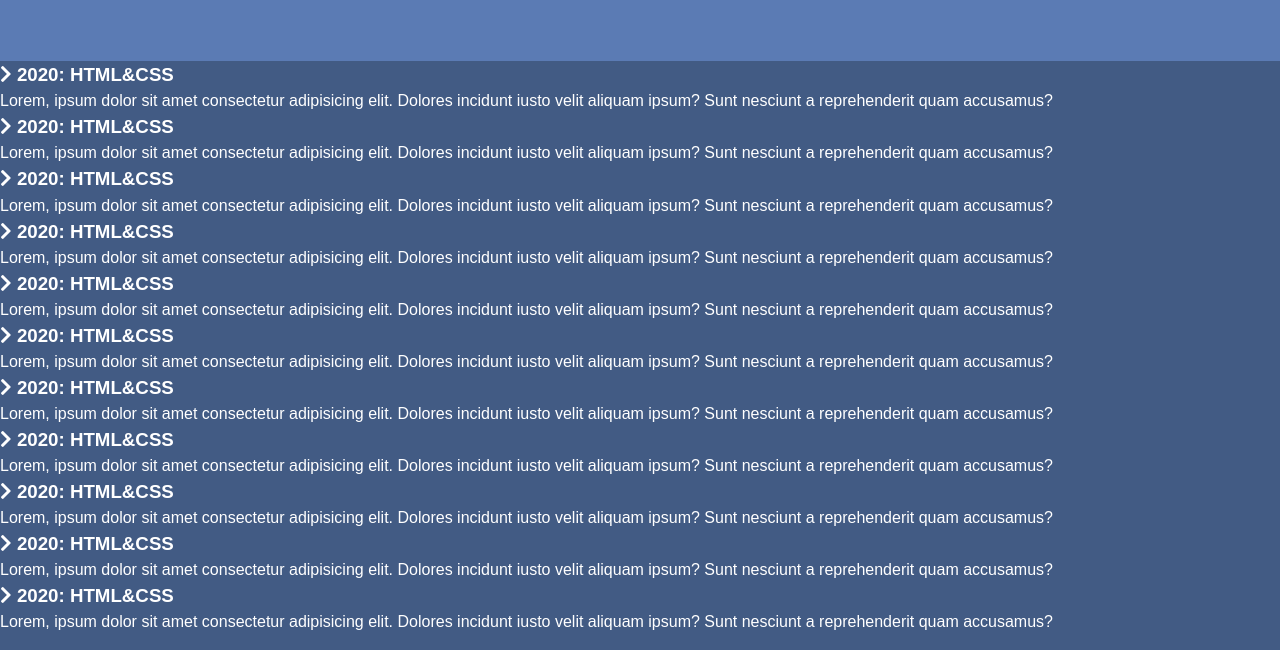
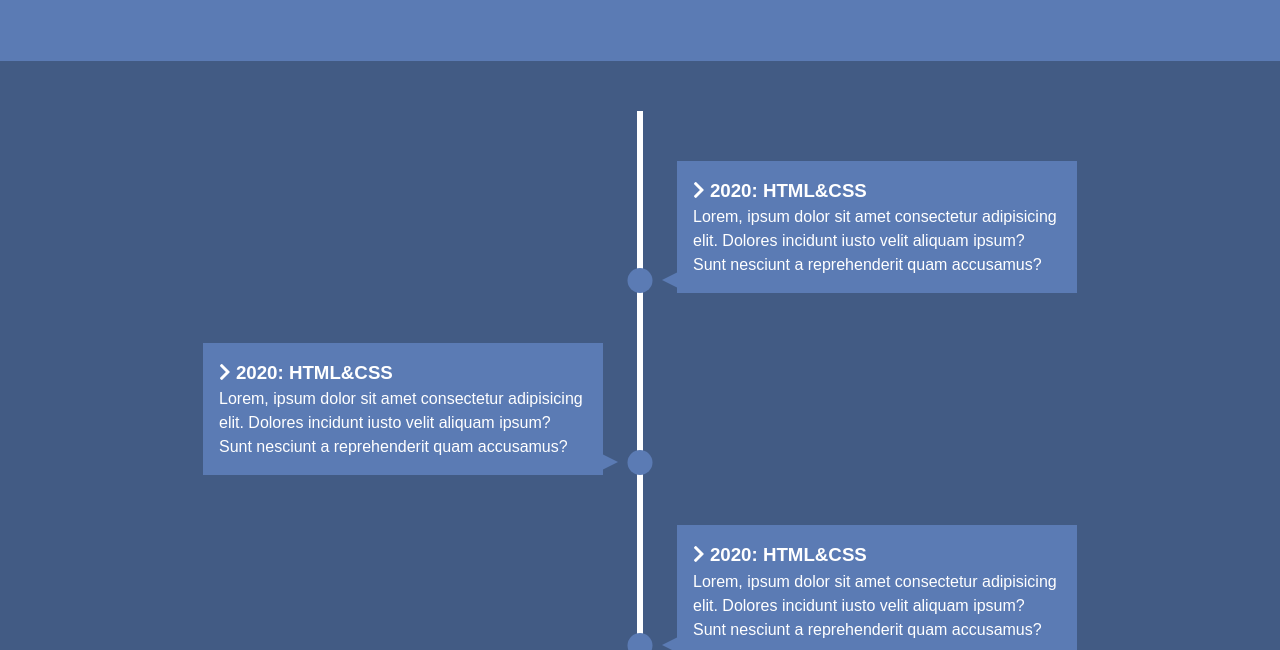
Before and after one commit to Nishita424/skills-timeline, a plain HTML site: page index.html in a window 1280 px wide. Shown: the part 150-800 px from the top of the page. Drawn offline with Linux system fonts and the light colour scheme.

Commit message:
Timeline styling done

```diff
--- a/style.css
+++ b/style.css
@@ -21,10 +21,82 @@
   padding: 4rem 0;
 }
 .container {
-    max-width: var(--max-width);
-    margin: 0 auto;
-    text-align: center;
+  max-width: var(--max-width);
+  margin: 0 auto;
+  text-align: center;
 }
-h1{
-    font-size: 2.3rem;
+h1 {
+  font-size: 2.3rem;
 }
+
+#timeline ul {
+  background: var(--primary-color);
+  padding: 50px 0;
+}
+
+/* Create line  */
+#timeline ul li {
+  list-style: none;
+  position: relative;
+  width: 6px;
+  margin: 0 auto;
+  padding-top: 50px;
+  background: #fff;
+}
+
+/* Boxes  */
+#timeline ul li div {
+  position: relative;
+  bottom: 0;
+  width: 400px;
+  padding: 1rem;
+  background: var(--secondary-color);
+  transition: all 0.5s ease-in-out;
+}
+
+/* Right side divs  */
+#timeline ul li:nth-child(odd) div {
+  left: 40px;
+}
+/* Left side divs  */
+#timeline ul li:nth-child(even) div {
+  left: -434px;
+}
+
+/* Dots  */
+#timeline li::after {
+  content: "";
+  position: absolute;
+  left: 50%;
+  bottom: 0;
+  width: 25px;
+  height: 25px;
+  background-color: var(--secondary-color);
+  transform: translateX(-50%);
+  border-radius: 50%;
+  transition: background 0.5s ease-in-out;
+}
+
+/* Arrows base  */
+#timeline div::before {
+    content: '';
+    position: absolute;
+    bottom: 5px;
+    width: 0;
+    height: 0;
+    border-style: solid;
+}
+/* Right side arrows  */
+#timeline ul li:nth-child(odd) div::before {
+  left: -15px;
+  /* trbl  */
+  border-width: 8px 16px 8px 0;
+  border-color: transparent var(--secondary-color) transparent transparent;
+}
+/* Left side arrows  */
+#timeline ul li:nth-child(even) div::before {
+  right: -15px;
+  /* tblr  */
+  border-width: 8px 0 8px 16px;
+  border-color: transparent transparent transparent var(--secondary-color) ;
+}
```
